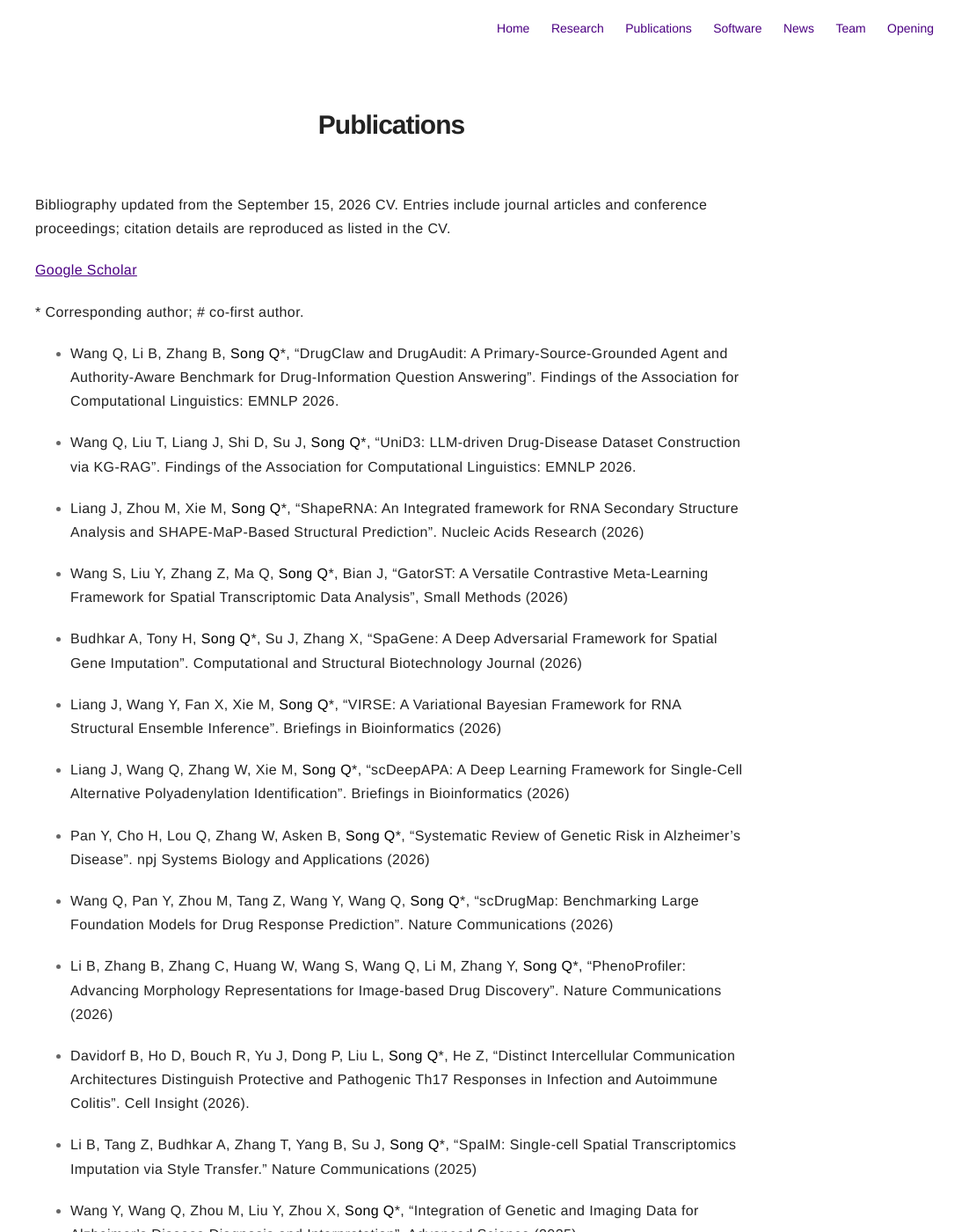
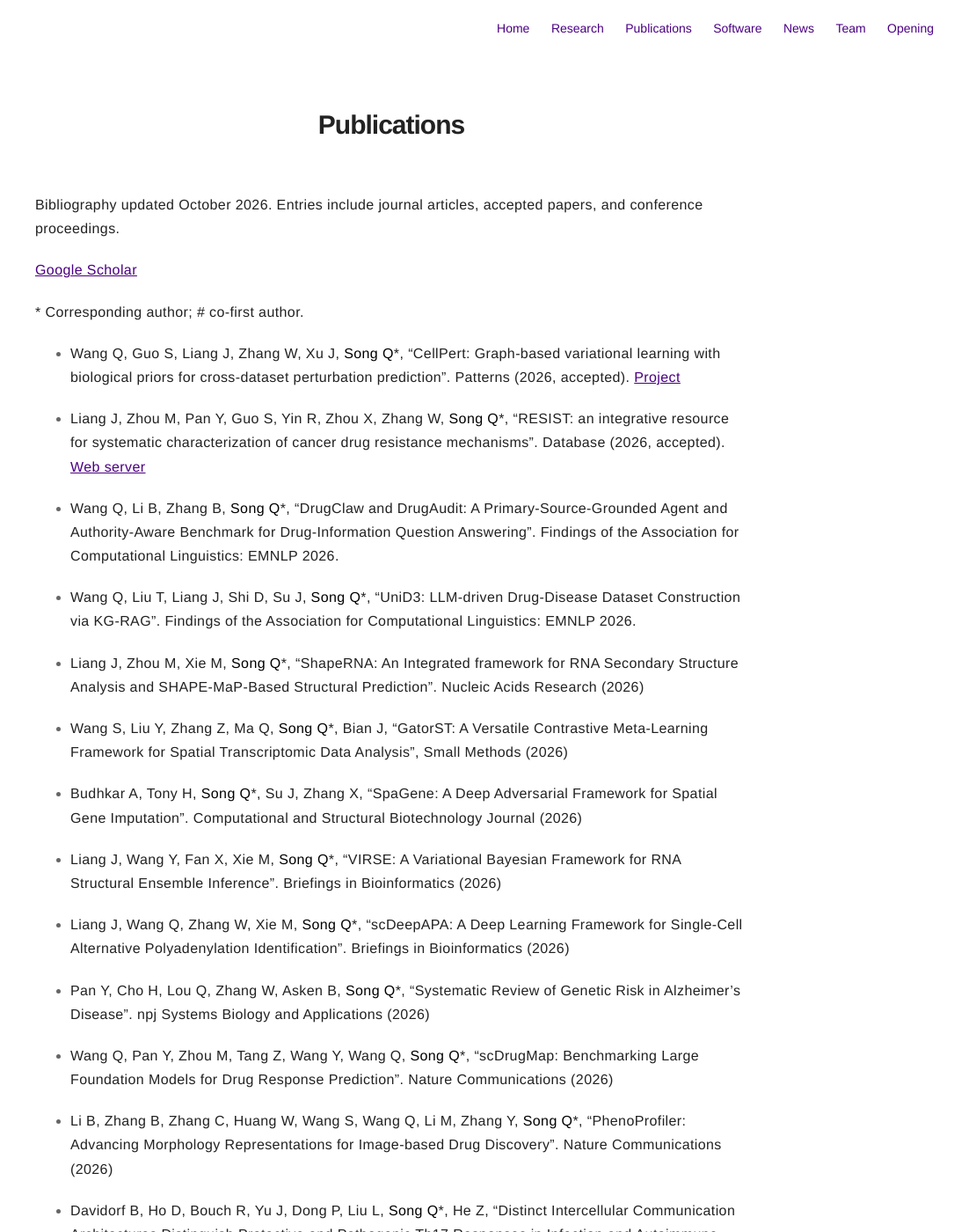
Before and after one commit to QSong-github/SongLab, a Jekyll site: the page built from pages/publication.md, in a window 1280 px wide and 1400 px high. Shown: the whole window at 88% size, without its empty margins (195-1280 px from the left). Built offline with Jekyll 4.4.1, drawn with Linux system fonts in a browser that asks for light colours.

Commit message:
Add accepted Patterns and Database papers and link Cell Insight publication

```diff
--- a/pages/publication.md
+++ b/pages/publication.md
@@ -4,11 +4,15 @@ layout: page
 ---
 # Publications
 
-Bibliography updated from the September 15, 2026 CV. Entries include journal articles and conference proceedings; citation details are reproduced as listed in the CV.
+Bibliography updated October 2026. Entries include journal articles, accepted papers, and conference proceedings.
 
 [Google Scholar](https://scholar.google.com/citations?user=wIYviKIAAAAJ&hl=en)
 
 \* Corresponding author; # co-first author.
+
+* Wang Q, Guo S, Liang J, Zhang W, Xu J, **Song Q**\*, “CellPert: Graph-based variational learning with biological priors for cross-dataset perturbation prediction”. Patterns (2026, accepted). [Project](https://github.com/QSong-github/CellPert)
+
+* Liang J, Zhou M, Pan Y, Guo S, Yin R, Zhou X, Zhang W, **Song Q**\*, “RESIST: an integrative resource for systematic characterization of cancer drug resistance mechanisms”. Database (2026, accepted). [Web server](https://resist.website/)
 
 * Wang Q, Li B, Zhang B, **Song Q**\*, “DrugClaw and DrugAudit: A Primary-Source-Grounded Agent and Authority-Aware Benchmark for Drug-Information Question Answering”. Findings of the Association for Computational Linguistics: EMNLP 2026.
 
```
Also changed, not shown: other parts of pages/publication.md (+1 -1 lines).
